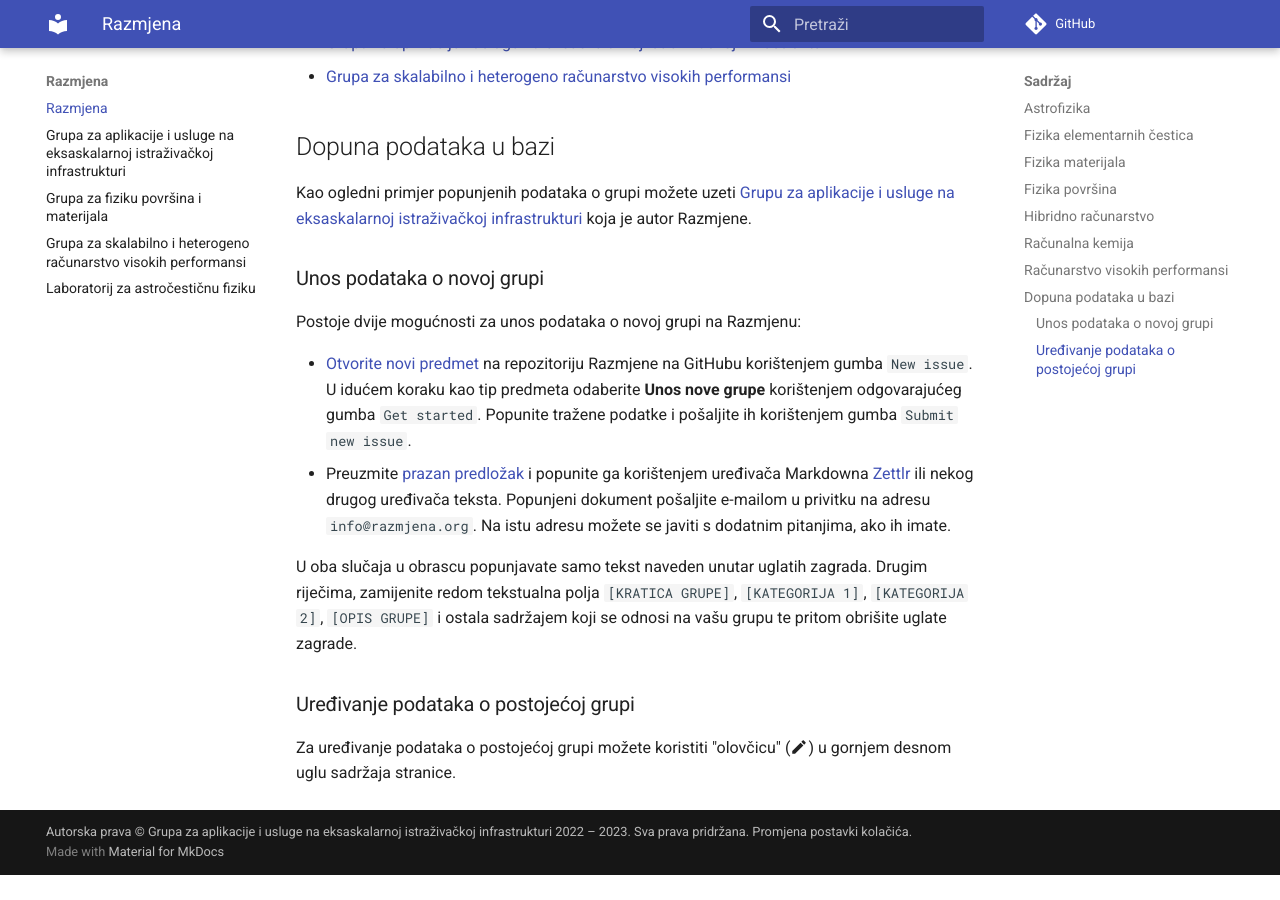
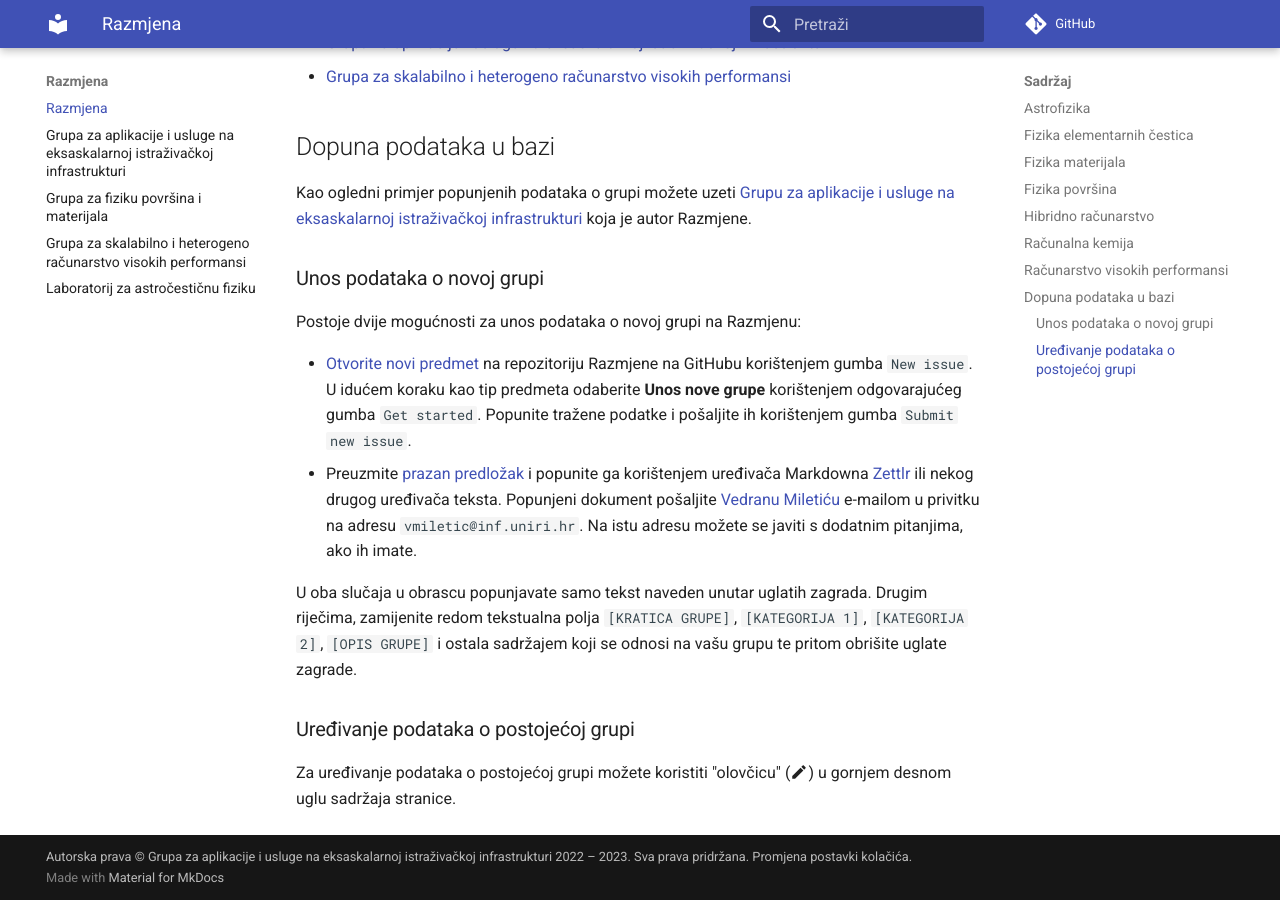
Before and after one commit to razmjena/razmjena.github.io, an MkDocs documentation site: the page built from docs/index.md, in a window 1280 px wide and 900 px high, scrolled down 1358 px. Built offline with MkDocs 1.6.1 and Material for MkDocs 9.7.7, drawn with Linux system fonts in a browser that asks for light colours; comment, search, counter and statistics services are not loaded; before the commit the page ends 2233 px from its top, so only the background shows below that.

Commit message:
Moved to github.io subdomain

```diff
--- a/docs/index.md
+++ b/docs/index.md
@@ -22,7 +22,7 @@ Kao ogledni primjer popunjenih podataka o grupi možete uzeti [Grupu za aplikaci
 Postoje dvije mogućnosti za unos podataka o novoj grupi na Razmjenu:
 
 - [Otvorite novi predmet](https://github.com/razmjena/razmjena/issues) na repozitoriju Razmjene na GitHubu korištenjem gumba `New issue`. U idućem koraku kao tip predmeta odaberite **Unos nove grupe** korištenjem odgovarajućeg gumba `Get started`. Popunite tražene podatke i pošaljite ih korištenjem gumba `Submit new issue`.
-- Preuzmite [prazan predložak](https://raw.githubusercontent.com/razmjena/razmjena/main/.github/ISSUE_TEMPLATE/novi-unos.md) i popunite ga korištenjem uređivača Markdowna [Zettlr](https://www.zettlr.com/) ili nekog drugog uređivača teksta. Popunjeni dokument pošaljite e-mailom u privitku na adresu `info@razmjena.org`. Na istu adresu možete se javiti s dodatnim pitanjima, ako ih imate.
+- Preuzmite [prazan predložak](https://raw.githubusercontent.com/razmjena/razmjena/main/.github/ISSUE_TEMPLATE/novi-unos.md) i popunite ga korištenjem uređivača Markdowna [Zettlr](https://www.zettlr.com/) ili nekog drugog uređivača teksta. Popunjeni dokument pošaljite [Vedranu Miletiću](https://vedran.miletic.net/) e-mailom u privitku na adresu `vmiletic@inf.uniri.hr`. Na istu adresu možete se javiti s dodatnim pitanjima, ako ih imate.
 
 U oba slučaja u obrascu popunjavate samo tekst naveden unutar uglatih zagrada. Drugim riječima, zamijenite redom tekstualna polja `[KRATICA GRUPE]`, `[KATEGORIJA 1]`, `[KATEGORIJA 2]`, `[OPIS GRUPE]` i ostala sadržajem koji se odnosi na vašu grupu te pritom obrišite uglate zagrade.
 
--- a/mkdocs.yml
+++ b/mkdocs.yml
@@ -1,7 +1,7 @@
 site_name: Razmjena
 site_description: Razmjena je interaktivna baza podataka znanstvenih grupa koje djeluju na istraživačkim i visokoškolskim ustanovama u Hrvatskoj.
 site_author: Vedran Miletić
-site_url: https://razmjena.org/
+site_url: https://razmjena.github.io/
 copyright: Autorska prava &copy; <a href="https://gaseri.org/hr/">Grupa za aplikacije i usluge na eksaskalarnoj istraživačkoj infrastrukturi</a> 2022 – 2023. Sva prava pridržana. <a href="#__consent">Promjena postavki kolačića</a>.
 repo_url: https://github.com/razmjena/razmjena/
 edit_uri: edit/main/docs/
```
